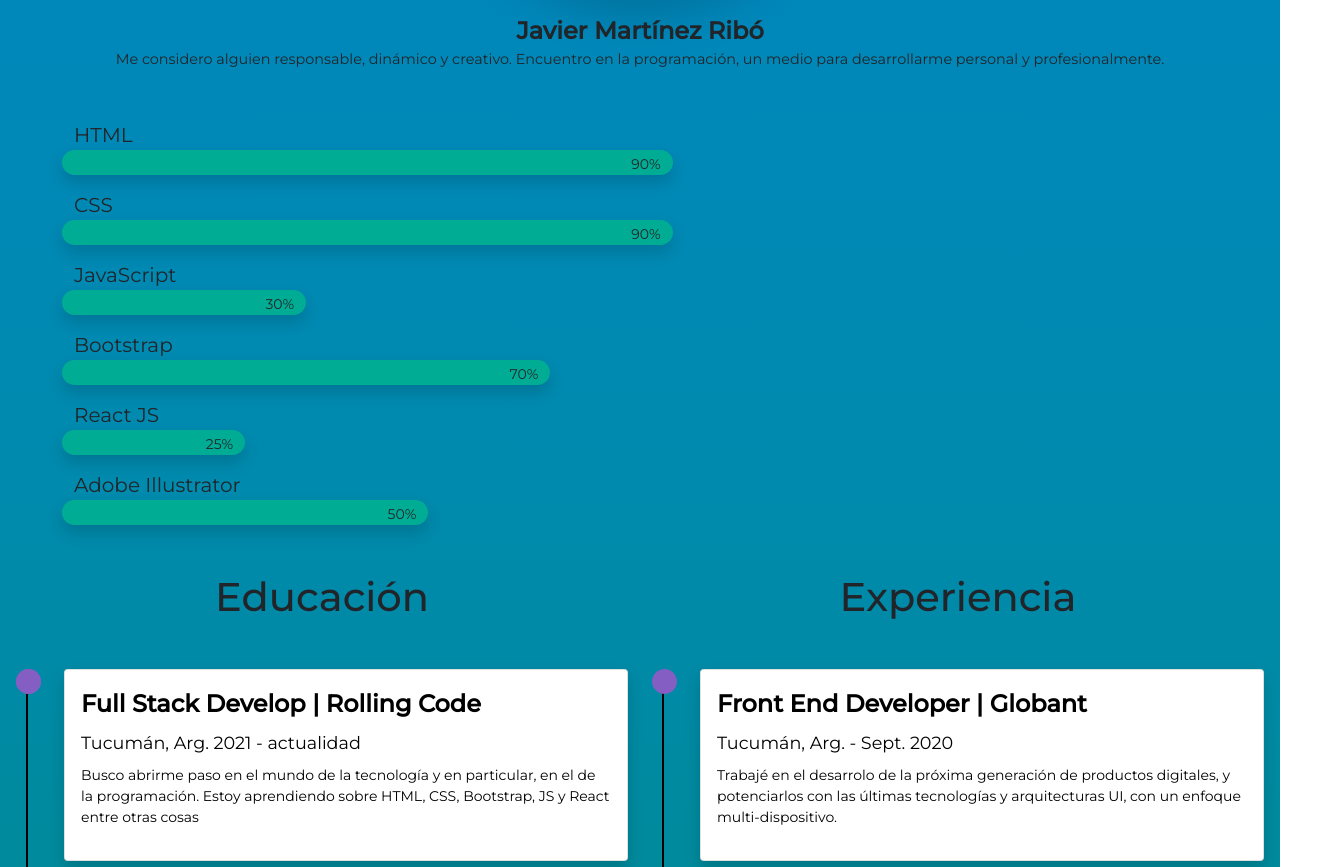
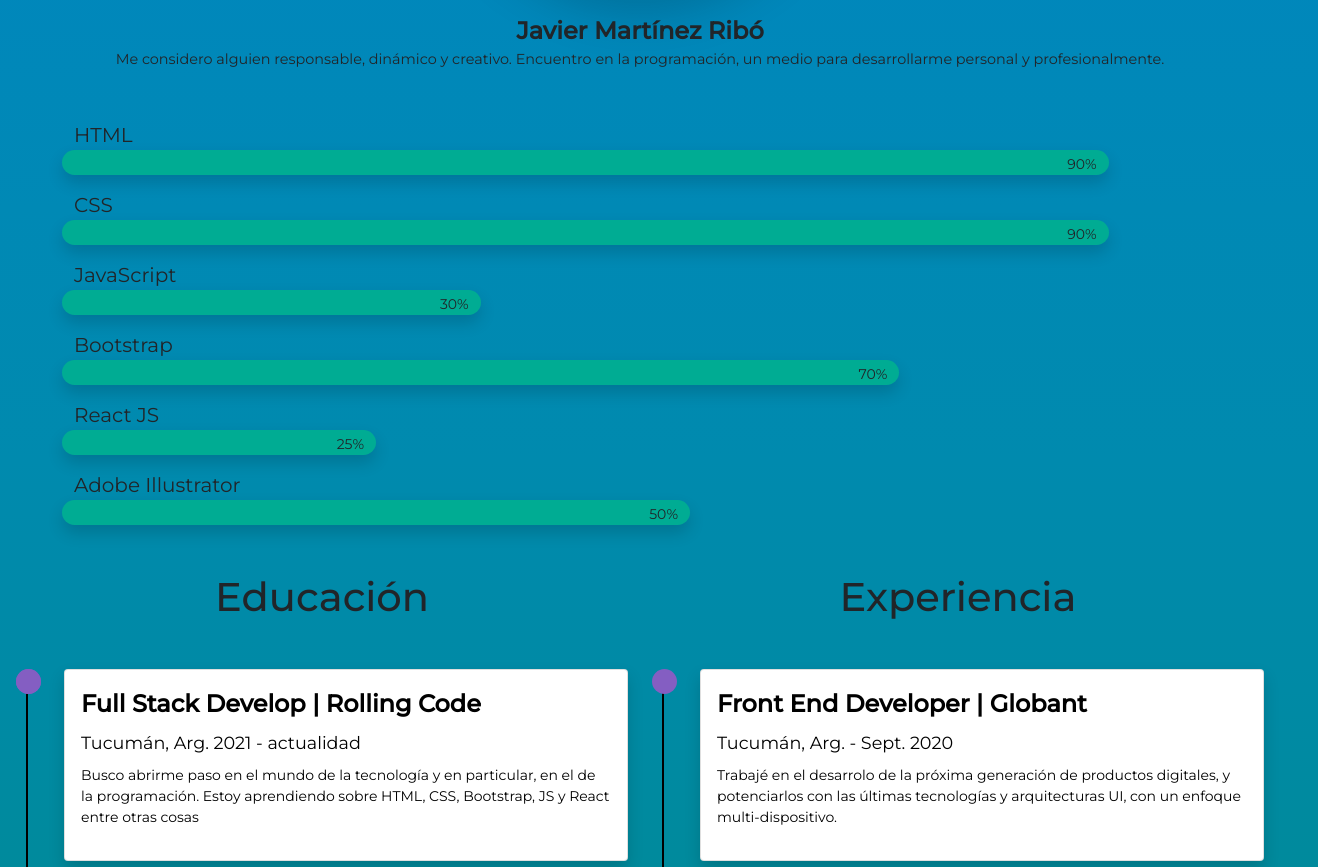
Before and after one commit to javiermribo/CV-Contest, a plain HTML site: page index.html in a window 1280 px wide. Shown: the part 1308-2175 px from the top of the page, 1318 px wide, since content can reach past the window. Drawn offline with nearby package versions, Linux system fonts and the light colour scheme.

Commit message:
layout bug fixing

```diff
--- a/index.html
+++ b/index.html
@@ -54,7 +54,7 @@
             <span class="aboutMeName mt-3 text-center fw-bold">Javier Martínez Ribó</span>
             <span class="text-center aboutMeDescription">Me considero alguien responsable, dinámico y creativo. Encuentro en la programación, un medio para desarrollarme personal y profesionalmente.</span>
           </card>
-          <div class="col-sm-7 knowledgeIndicator">
+          <div class="knowledgeIndicator">
               <div class="barProgress">
                 <div class="row" data-aos="fade-up" data-aos-duration="2000">
                   <span class="fs-5 w-75">HTML</span>
```
